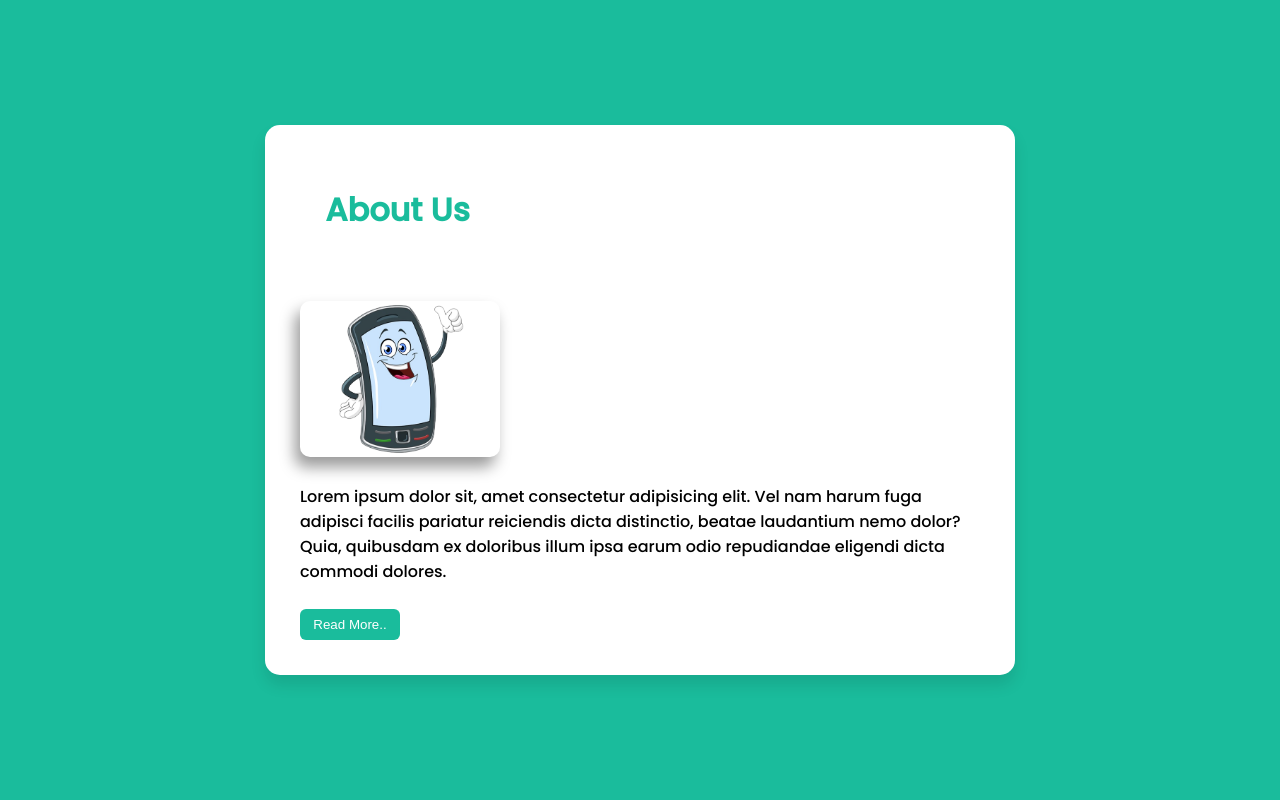
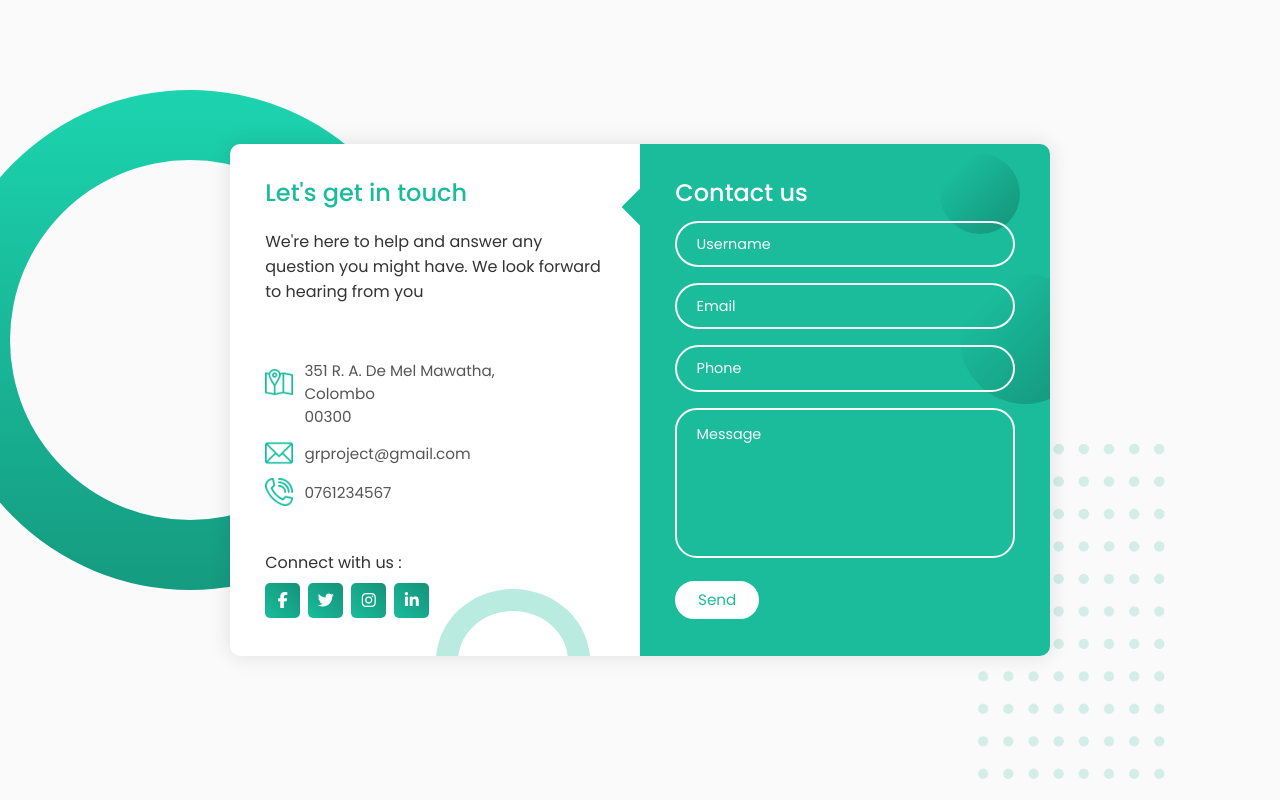
Before and after one commit to kusha2000/Website_Project, a PHP site: page / in a window 1280 px wide. Run offline with PHP 8.4, Linux system fonts and the light colour scheme; some libraries are stand-ins or nearby versions.

Commit message:
Add files via upload
Contact Page

```diff
--- /dev/null
+++ b/app.js
@@ -0,0 +1,18 @@
+const inputs = document.querySelectorAll(".input");
+
+function focusFunc() {
+  let parent = this.parentNode;
+  parent.classList.add("focus");
+}
+
+function blurFunc() {
+  let parent = this.parentNode;
+  if (this.value == "") {
+    parent.classList.remove("focus");
+  }
+}
+
+inputs.forEach((input) => {
+  input.addEventListener("focus", focusFunc);
+  input.addEventListener("blur", blurFunc);
+});
--- a/index.html
+++ b/index.html
@@ -2,21 +2,91 @@
 <html lang="en">
   <head>
     <meta charset="UTF-8" />
-    <title>About Us </title>
+    <meta name="viewport" content="width=device-width, initial-scale=1.0" />
+    <title>Contact Form</title>
     <link rel="stylesheet" href="style.css" />
+    <script
+      src="https://kit.fontawesome.com/64d58efce2.js"
+      crossorigin="anonymous"
+    ></script>
   </head>
   <body>
-    <div class="wrapper">
-      <h1> About Us</h1>
-      <div class="aboutus">
-        <img src="hello.png" />
-        <p>
-          Lorem ipsum dolor sit, amet consectetur adipisicing elit. Vel nam harum fuga adipisci facilis pariatur reiciendis dicta distinctio, beatae laudantium nemo dolor? Quia, quibusdam ex doloribus illum ipsa earum odio repudiandae eligendi dicta commodi dolores.
-          <br />
-          <button>Read More..</button>
+    <div class="container">
+      <span class="big-circle"></span>
+      <img src="shape.png" class="square" alt="" />
+      <div class="form">
+        <div class="contact-info">
+          <h3 class="title">Let's get in touch</h3>
+          <p class="text">
+            We're here to help and answer any question you might have. We look forward to hearing from you
+          </p>
 
-        </p>
+          <div class="info">
+            <div class="information">
+              <img src="location.png" class="icon" alt="" />
+              <p><br>351 R. A. De Mel Mawatha,<br> Colombo <br>00300</p>
+            </div>
+            <div class="information">
+              <img src="email.png" class="icon" alt="" />
+              <p>grproject@gmail.com</p>
+            </div>
+            <div class="information">
+              <img src="phone.png" class="icon" alt="" />
+              <p>0761234567</p>
+            </div>
+          </div>
+
+          <div class="social-media">
+            <p>Connect with us :</p>
+            <div class="social-icons">
+              <a href="#">
+                <i class="fab fa-facebook-f"></i>
+              </a>
+              <a href="#">
+                <i class="fab fa-twitter"></i>
+              </a>
+              <a href="#">
+                <i class="fab fa-instagram"></i>
+              </a>
+              <a href="#">
+                <i class="fab fa-linkedin-in"></i>
+              </a>
+            </div>
+          </div>
+        </div>
+
+        <div class="contact-form">
+          <span class="circle one"></span>
+          <span class="circle two"></span>
+
+          <form action="index.html" autocomplete="off">
+            <h3 class="title">Contact us</h3>
+            <div class="input-container">
+              <input type="text" name="name" class="input" />
+              <label for="">Username</label>
+              <span>Username</span>
+            </div>
+            <div class="input-container">
+              <input type="email" name="email" class="input" />
+              <label for="">Email</label>
+              <span>Email</span>
+            </div>
+            <div class="input-container">
+              <input type="tel" name="phone" class="input" />
+              <label for="">Phone</label>
+              <span>Phone</span>
+            </div>
+            <div class="input-container textarea">
+              <textarea name="message" class="input"></textarea>
+              <label for="">Message</label>
+              <span>Message</span>
+            </div>
+            <input type="submit" value="Send" class="btn" />
+          </form>
+        </div>
       </div>
     </div>
+
+    <script src="app.js"></script>
   </body>
 </html>
--- a/style.css
+++ b/style.css
@@ -1,62 +1,384 @@
-@import url("https://fonts.googleapis.com/css2?family=Poppins:wght@500&display=swap");
+@import url("https://fonts.googleapis.com/css2?family=Poppins:wght@100;200;300;400;500;600;700;800&display=swap");
 
-*{
+* {
   margin: 0;
   padding: 0;
   box-sizing: border-box;
 }
-body{
-    display: flex;
-    justify-content: center;
-    align-items: center;
-    min-height: 100vh;
-    background: #1abc9c;
+
+body,
+input,
+textarea {
   font-family: "Poppins", sans-serif;
 }
 
-.wrapper{
-    background: #fff;
-    max-width: 750px;
+.container {
+  position: relative;
   width: 100%;
-    border-radius: 15px;
-    padding: 25px;
-    box-shadow: 0 10px 15px rgba(0, 0, 0, 0.1);
+  min-height: 100vh;
+  padding: 2rem;
+  background-color: #fafafa;
+  overflow: hidden;
+  display: flex;
+  align-items: center;
+  justify-content: center;
 }
 
-h1{
-    text-align: left;
-    margin-bottom: 20px;
-    font-family: "Poppins", sans-serif;
+.form {
+  width: 100%;
+  max-width: 820px;
+  background-color: #fff;
+  border-radius: 10px;
+  box-shadow: 0 0 20px 1px rgba(0, 0, 0, 0.1);
+  z-index: 1000;
+  overflow: hidden;
+  display: grid;
+  grid-template-columns: repeat(2, 1fr);
+}
+
+.contact-form {
+  background-color: #1abc9c;
+  position: relative;
+}
+
+.circle {
+  border-radius: 50%;
+  background: linear-gradient(135deg, transparent 20%, #149279);
+  position: absolute;
+}
+
+.circle.one {
+  width: 130px;
+  height: 130px;
+  top: 130px;
+  right: -40px;
+}
+
+.circle.two {
+  width: 80px;
+  height: 80px;
+  top: 10px;
+  right: 30px;
+}
+
+.contact-form:before {
+  content: "";
+  position: absolute;
+  width: 26px;
+  height: 26px;
+  background-color: #1abc9c;
+  transform: rotate(45deg);
+  top: 50px;
+  left: -13px;
+}
+
+form {
+  padding: 2.3rem 2.2rem;
+  z-index: 10;
+  overflow: hidden;
+  position: relative;
+}
+
+.title {
+  color: #fff;
+  font-weight: 500;
+  font-size: 1.5rem;
+  line-height: 1;
+  margin-bottom: 0.7rem;
+}
+
+.input-container {
+  position: relative;
+  margin: 1rem 0;
+}
+
+.input {
+  width: 100%;
+  outline: none;
+  border: 2px solid #fafafa;
+  background: none;
+  padding: 0.6rem 1.2rem;
+  color: #fff;
+  font-weight: 500;
+  font-size: 0.95rem;
+  letter-spacing: 0.5px;
+  border-radius: 25px;
+  transition: 0.3s;
+}
+
+textarea.input {
+  padding: 0.8rem 1.2rem;
+  min-height: 150px;
+  border-radius: 22px;
+  resize: none;
+  overflow-y: auto;
+}
+
+.input-container label {
+  position: absolute;
+  top: 50%;
+  left: 15px;
+  transform: translateY(-50%);
+  padding: 0 0.4rem;
+  color: #fafafa;
+  font-size: 0.9rem;
+  font-weight: 400;
+  pointer-events: none;
+  z-index: 1000;
+  transition: 0.5s;
+}
+
+.input-container.textarea label {
+  top: 1rem;
+  transform: translateY(0);
+}
+
+.btn {
+  padding: 0.6rem 1.3rem;
+  background-color: #fff;
+  border: 2px solid #fafafa;
+  font-size: 0.95rem;
   color: #1abc9c;
+  line-height: 1;
+  border-radius: 25px;
+  outline: none;
+  cursor: pointer;
+  transition: 0.3s;
+  margin: 0;
+}
+
+.btn:hover {
+  background-color: transparent;
+  color: #fff;
+}
+
+.input-container span {
+  position: absolute;
+  top: 0;
+  left: 25px;
+  transform: translateY(-50%);
+  font-size: 0.8rem;
+  padding: 0 0.4rem;
+  color: transparent;
+  pointer-events: none;
+  z-index: 500;
+}
+
+.input-container span:before,
+.input-container span:after {
+  content: "";
+  position: absolute;
+  width: 10%;
+  opacity: 0;
+  transition: 0.3s;
+  height: 5px;
+  background-color: #1abc9c;
+  top: 50%;
+  transform: translateY(-50%);
+}
+
+.input-container span:before {
+  left: 50%;
+}
+
+.input-container span:after {
+  right: 50%;
+}
+
+.input-container.focus label {
+  top: 0;
+  transform: translateY(-50%);
+  left: 25px;
+  font-size: 0.8rem;
+}
+
+.input-container.focus span:before,
+.input-container.focus span:after {
+  width: 50%;
+  opacity: 1;
+}
+
+.contact-info {
   padding: 2.3rem 2.2rem;
   position: relative;
 }
 
-.about-section{
-    display: flex;
+.contact-info .title {
+  color: #1abc9c;
 }
 
-img{
-    width: 200px;
-    margin: 10px;
-    border-radius: 10px;
-    box-shadow: -5px 10px 15px rgba(0, 0, 0, 0.4);
+.text {
+  color: #333;
+  margin: 1.5rem 0 2rem 0;
 }
 
-p{
-    margin: 10px;
+.information {
+  display: flex;
+  color: #555;
+  margin: 0.7rem 0;
+  align-items: center;
+  font-size: 0.95rem;
 }
-button{
-    outline: none;
-    border: none;
-    cursor: pointer;
-    width: 100px;
-    padding: 8px 12px;
-    background: #1abc9c;
-    margin: 25px 20px 0 0;
-    color: white;
-    border-radius: 6px;
+
+.icon {
+  width: 28px;
+  margin-right: 0.7rem;
 }
-button:hover{
-    box-shadow: 0px 10px 15px rgba(0, 0, 0, 0.3);
+
+.social-media {
+  padding: 2rem 0 0 0;
 }
+
+.social-media p {
+  color: #333;
+}
+
+.social-icons {
+  display: flex;
+  margin-top: 0.5rem;
+}
+
+.social-icons a {
+  width: 35px;
+  height: 35px;
+  border-radius: 5px;
+  background: linear-gradient(45deg, #1abc9c, #149279);
+  color: #fff;
+  text-align: center;
+  line-height: 35px;
+  margin-right: 0.5rem;
+  transition: 0.3s;
+}
+
+.social-icons a:hover {
+  transform: scale(1.05);
+}
+
+.contact-info:before {
+  content: "";
+  position: absolute;
+  width: 110px;
+  height: 100px;
+  border: 22px solid #1abc9c;
+  border-radius: 50%;
+  bottom: -77px;
+  right: 50px;
+  opacity: 0.3;
+}
+
+.big-circle {
+  position: absolute;
+  width: 500px;
+  height: 500px;
+  border-radius: 50%;
+  background: linear-gradient(to bottom, #1cd4af, #159b80);
+  bottom: 50%;
+  right: 50%;
+  transform: translate(-40%, 38%);
+}
+
+.big-circle:after {
+  content: "";
+  position: absolute;
+  width: 360px;
+  height: 360px;
+  background-color: #fafafa;
+  border-radius: 50%;
+  top: calc(50% - 180px);
+  left: calc(50% - 180px);
+}
+
+.square {
+  position: absolute;
+  height: 400px;
+  top: 50%;
+  left: 50%;
+  transform: translate(181%, 11%);
+  opacity: 0.2;
+}
+
+@media (max-width: 850px) {
+  .form {
+    grid-template-columns: 1fr;
+  }
+
+  .contact-info:before {
+    bottom: initial;
+    top: -75px;
+    right: 65px;
+    transform: scale(0.95);
+  }
+
+  .contact-form:before {
+    top: -13px;
+    left: initial;
+    right: 70px;
+  }
+
+  .square {
+    transform: translate(140%, 43%);
+    height: 350px;
+  }
+
+  .big-circle {
+    bottom: 75%;
+    transform: scale(0.9) translate(-40%, 30%);
+    right: 50%;
+  }
+
+  .text {
+    margin: 1rem 0 1.5rem 0;
+  }
+
+  .social-media {
+    padding: 1.5rem 0 0 0;
+  }
+}
+
+@media (max-width: 480px) {
+  .container {
+    padding: 1.5rem;
+  }
+
+  .contact-info:before {
+    display: none;
+  }
+
+  .square,
+  .big-circle {
+    display: none;
+  }
+
+  form,
+  .contact-info {
+    padding: 1.7rem 1.6rem;
+  }
+
+  .text,
+  .information,
+  .social-media p {
+    font-size: 0.8rem;
+  }
+
+  .title {
+    font-size: 1.15rem;
+  }
+
+  .social-icons a {
+    width: 30px;
+    height: 30px;
+    line-height: 30px;
+  }
+
+  .icon {
+    width: 23px;
+  }
+
+  .input {
+    padding: 0.45rem 1.2rem;
+  }
+
+  .btn {
+    padding: 0.45rem 1.2rem;
+  }
+}
```
Also changed, not shown: email.png (added), location.png (added), phone.png (added), shape.png (added). Lines whose indentation alone changed are shown as unchanged.
